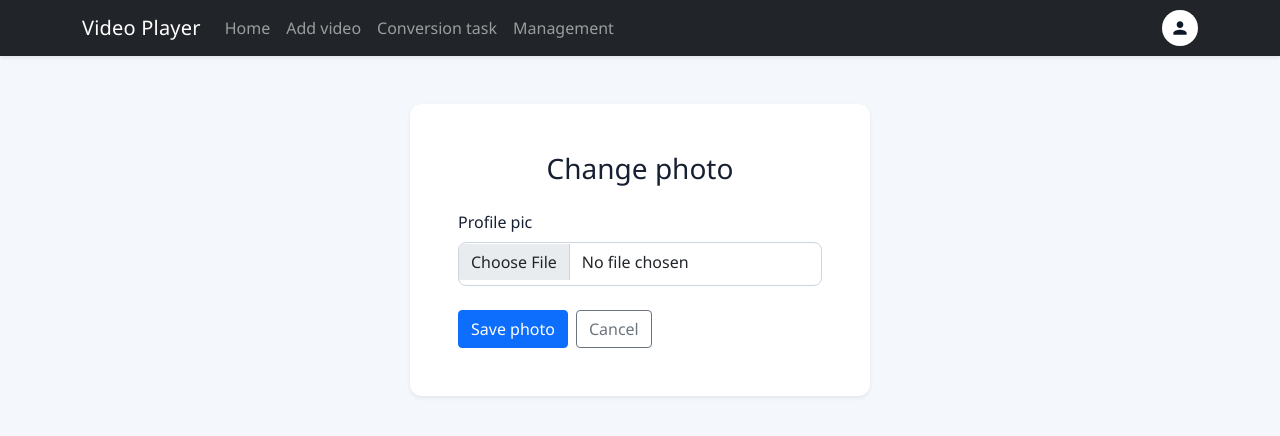
After one commit to bojanche/video_player, a Django app: page /videoplayer/account/photo/ in a window 1280 px wide. The commit adds this page. Shown: the top 436 px of the page. Run offline with Django 4.2, Linux system fonts and the light colour scheme; a user stored in the database is signed in; data comes from the database, SQL or seed files in the repository; both versions use the stored data as it was after the commit; some libraries are stand-ins or nearby versions.

Commit message:
user icon, unauthorized login

```diff
--- a/video/static/videoplayer/css/style.css
+++ b/video/static/videoplayer/css/style.css
@@ -19,6 +19,43 @@ a {
 
 .navbar-brand {
     letter-spacing: .01em;
+}
+
+.user-menu-button {
+    border: 0;
+    border-radius: 999px;
+    padding: 0;
+}
+
+.user-menu-button:focus {
+    box-shadow: 0 0 0 .25rem rgba(255, 255, 255, .18);
+}
+
+.user-menu-avatar {
+    align-items: center;
+    background: #f8fafc;
+    border: 2px solid rgba(255, 255, 255, .5);
+    border-radius: 999px;
+    color: #172033;
+    display: inline-flex;
+    height: 2.25rem;
+    justify-content: center;
+    object-fit: cover;
+    width: 2.25rem;
+}
+
+.user-menu-avatar-placeholder {
+    background: #fff;
+    border-color: rgba(255, 255, 255, .9);
+    color: #0f172a;
+}
+
+.account-photo-preview {
+    border: 3px solid #e2e8f0;
+    border-radius: 999px;
+    height: 7rem;
+    object-fit: cover;
+    width: 7rem;
 }
 
 .auth-card {
@@ -133,6 +170,28 @@ a {
     background-color: #0f172a;
 }
 
+.player-card-narrow {
+    max-width: 860px;
+}
+
+.player-card-narrow .video-js {
+    height: 70vh !important;
+    max-height: 70vh;
+    min-height: 0;
+    padding-top: 0 !important;
+}
+
+.player-card-narrow .vjs-tech {
+    height: 100% !important;
+    object-fit: contain;
+    position: static;
+    width: 100% !important;
+}
+
+.player-card-narrow .vjs-fluid {
+    padding-top: 0;
+}
+
 .table > :not(caption) > * > * {
     padding: 1rem;
 }
--- /dev/null
+++ b/video/templates/videoplayer/account_photo.html
@@ -0,0 +1,28 @@
+{% extends "videoplayer/base.html" %}
+{% block body_block %}
+
+<div class="auth-card card shadow-sm mx-auto">
+    <div class="card-body p-4 p-md-5">
+        <h1 class="h3 text-center mb-4">Change photo</h1>
+        {% if profile.profile_pic %}
+            <div class="text-center mb-4">
+                <img class="account-photo-preview" src="{{ profile.profile_pic.url }}" alt="{{ user.username }}">
+            </div>
+        {% endif %}
+        <form method="post" enctype="multipart/form-data">
+            {% csrf_token %}
+            <div class="mb-4">
+                <label class="form-label" for="{{ form.profile_pic.id_for_label }}">{{ form.profile_pic.label }}</label>
+                {{ form.profile_pic }}
+                {% if form.profile_pic.errors %}
+                    <div class="invalid-feedback d-block">{{ form.profile_pic.errors|striptags }}</div>
+                {% endif %}
+            </div>
+            <div class="d-flex gap-2">
+                <button class="btn btn-primary" type="submit">Save photo</button>
+                <a class="btn btn-outline-secondary" href="{% url 'videoplayer:video_playlist' %}">Cancel</a>
+            </div>
+        </form>
+    </div>
+</div>
+{% endblock %}
--- a/video/templates/videoplayer/add_video.html
+++ b/video/templates/videoplayer/add_video.html
@@ -31,7 +31,6 @@
 </div>
 
 <script src="{% static 'videoplayer/js/video.min.js' %}"></script>
-<script src="{% static 'videoplayer/js/videojs-contrib-hls.min.js' %}"></script>
 <script>
 document.querySelectorAll('.video-js').forEach(function(video) {
     videojs(video.id, {
--- a/video/templates/videoplayer/base.html
+++ b/video/templates/videoplayer/base.html
@@ -37,7 +37,26 @@
                 {% endif %}
             </ul>
             {% if user.is_authenticated %}
-                <a class="btn btn-outline-light btn-sm" href="{% url 'user_logout' %}">Logout</a>
+                <div class="dropdown">
+                    <button class="btn user-menu-button" type="button" id="user-menu" data-bs-toggle="dropdown" aria-expanded="false" aria-label="{{ user.username }} user menu" title="{{ user.username }}">
+                        {% if user_profile_photo_url %}
+                            <img class="user-menu-avatar" src="{{ user_profile_photo_url }}" alt="{{ user.username }}">
+                        {% else %}
+                            <span class="user-menu-avatar user-menu-avatar-placeholder">
+                                <svg width="20" height="20" viewBox="0 0 24 24" aria-hidden="true" focusable="false">
+                                    <path fill="currentColor" d="M12 12c2.21 0 4-1.79 4-4s-1.79-4-4-4-4 1.79-4 4 1.79 4 4 4Zm0 2c-2.67 0-8 1.34-8 4v1.5c0 .28.22.5.5.5h15c.28 0 .5-.22.5-.5V18c0-2.66-5.33-4-8-4Z"/>
+                                </svg>
+                            </span>
+                        {% endif %}
+                    </button>
+                    <ul class="dropdown-menu dropdown-menu-end shadow-sm" aria-labelledby="user-menu">
+                        <li><h6 class="dropdown-header">{{ user.username }}</h6></li>
+                        <li><a class="dropdown-item" href="{% url 'videoplayer:account_password' %}">Edit password</a></li>
+                        <li><a class="dropdown-item" href="{% url 'videoplayer:account_photo' %}">Change photo</a></li>
+                        <li><hr class="dropdown-divider"></li>
+                        <li><a class="dropdown-item text-danger" href="{% url 'user_logout' %}">Logout</a></li>
+                    </ul>
+                </div>
             {% else %}
                 <div class="d-flex gap-2">
                     <a class="btn btn-outline-light btn-sm" href="{% url 'user_login' %}">Login</a>
--- a/video/templates/videoplayer/login.html
+++ b/video/templates/videoplayer/login.html
@@ -4,6 +4,11 @@
 <div class="auth-card card shadow-sm mx-auto">
     <div class="card-body p-4 p-md-5">
         <h1 class="h3 text-center mb-4">Sign in</h1>
+        {% if login_error %}
+            <div class="alert alert-danger" role="alert">
+                {{ login_error }}
+            </div>
+        {% endif %}
         <form method="POST" action="{% url 'user_login' %}">
             {% csrf_token %}
             <div class="mb-3">
--- a/video/video/settings.py
+++ b/video/video/settings.py
@@ -69,6 +69,7 @@ TEMPLATES = [
                 'django.template.context_processors.request',
                 'django.contrib.auth.context_processors.auth',
                 'django.contrib.messages.context_processors.messages',
+                'videoplayer.context_processors.user_profile_photo',
             ],
         },
     },
--- /dev/null
+++ b/video/videoplayer/context_processors.py
@@ -0,0 +1,12 @@
+from .models import UserProfileInfo
+
+
+def user_profile_photo(request):
+    if not request.user.is_authenticated:
+        return {'user_profile_photo_url': ''}
+
+    profile = UserProfileInfo.objects.filter(user=request.user).first()
+    if not profile or not profile.profile_pic:
+        return {'user_profile_photo_url': ''}
+
+    return {'user_profile_photo_url': profile.profile_pic.url}
--- a/video/videoplayer/forms.py
+++ b/video/videoplayer/forms.py
@@ -20,6 +20,15 @@ class UserForm(forms.ModelForm):
 
 class UserProfileInfoForm(forms.ModelForm):
 
+    class Meta:
+        model = UserProfileInfo
+        fields = ('profile_pic',)
+        widgets = {
+            'profile_pic': forms.ClearableFileInput(attrs={'class': 'form-control'}),
+        }
+
+
+class UserPhotoForm(forms.ModelForm):
     class Meta:
         model = UserProfileInfo
         fields = ('profile_pic',)
@@ -107,6 +116,16 @@ class VideoLocationEditForm(forms.ModelForm):
         label='Video poster',
         widget=forms.ClearableFileInput(attrs={'class': 'form-control'}),
     )
+    subtitle_file = forms.FileField(
+        required=False,
+        label='Subtitle file',
+        widget=forms.ClearableFileInput(attrs={'class': 'form-control'}),
+    )
+    delete_subtitle = forms.BooleanField(
+        required=False,
+        label='Delete current subtitle',
+        widget=forms.CheckboxInput(attrs={'class': 'form-check-input'}),
+    )
 
     class Meta:
         model = VideoLocations
--- a/video/videoplayer/models.py
+++ b/video/videoplayer/models.py
@@ -11,6 +11,7 @@ class VideoLocations(models.Model):
     poster_path = models.CharField(max_length=255, default='0')
     owner = models.ForeignKey(User, on_delete=models.CASCADE, null=True, blank=True)
     is_public = models.BooleanField(default=True)
+    subtitle_path = models.CharField(max_length=255, blank=True, default='')
 
     def __str__(self):
         return self.video_name
--- a/video/videoplayer/urls.py
+++ b/video/videoplayer/urls.py
@@ -10,6 +10,8 @@ urlpatterns = [
     path('videoplayer/<int:video_id>/remove_converted_asset/', views.video_remove_converted_asset, name='video_remove_converted_asset'),
     path('videoplayer/<int:video_id>/delete/', views.video_delete, name='video_delete'),
     path('videoplayer/asset_upload/', views.asset_upload, name='asset_upload'),
+    path('videoplayer/account/password/', views.account_password, name='account_password'),
+    path('videoplayer/account/photo/', views.account_photo, name='account_photo'),
     path('videoplayer/users/', views.user_management, name='user_management'),
     path('videoplayer/users/add/', views.user_management_add, name='user_management_add'),
     path('videoplayer/users/<int:user_id>/edit/', views.user_management_edit, name='user_management_edit'),
--- a/video/videoplayer/views.py
+++ b/video/videoplayer/views.py
@@ -1,17 +1,20 @@
 from django.shortcuts import get_object_or_404, render, redirect
 from django.contrib.auth import login, authenticate, logout
+from django.contrib.auth.forms import PasswordChangeForm
 from django.contrib.auth.models import User
+from django.contrib.auth import update_session_auth_hash
 from django.contrib.auth.decorators import login_required, user_passes_test
 from django.db.models import Q
-from .forms import UserForm, UserProfileInfoForm, AssetUploadForm, VideoLocationEditForm, UserManagementForm, UserManagementCreateForm
+from .forms import UserForm, UserProfileInfoForm, UserPhotoForm, AssetUploadForm, VideoLocationEditForm, UserManagementForm, UserManagementCreateForm
 from django.urls import reverse
 from django.http import HttpResponseRedirect, HttpResponse, HttpResponseForbidden, JsonResponse
-from .models import VideoLocations, VideoFileUpload
+from .models import UserProfileInfo, VideoLocations, VideoFileUpload
 from .converter import converter
 from . import conversion_progress
 from .ffmpeg_capabilities import gpu_encoder
 import pathlib
 import shutil
+import subprocess
 from video.settings import MEDIA_ROOT
 import threading
 # Create your views here.
@@ -96,8 +99,24 @@ def video_edit(request, video_id):
             poster_image = form.cleaned_data.get('poster_image')
             if poster_image:
                 _replace_poster(item, poster_image)
+            if form.cleaned_data.get('delete_subtitle'):
+                _delete_subtitle(item)
+            subtitle_file = form.cleaned_data.get('subtitle_file')
+            if subtitle_file:
+                try:
+                    _replace_subtitle(item, subtitle_file)
+                except subprocess.CalledProcessError as exc:
+                    form.add_error('subtitle_file', _subtitle_error(exc))
+                    return render(request, 'videoplayer/video_edit.html', {
+                        'form': form,
+                        'item': item,
+                    })
             _matching_uploads(item).update(video_name=item.video_name, is_public=item.is_public)
-            _matching_locations(item).exclude(pk=item.pk).update(video_name=item.video_name, is_public=item.is_public)
+            _matching_locations(item).exclude(pk=item.pk).update(
+                video_name=item.video_name,
+                is_public=item.is_public,
+                subtitle_path=item.subtitle_path,
+            )
             return redirect('videoplayer:video_playlist')
     else:
         form = VideoLocationEditForm(instance=item)
@@ -135,6 +154,35 @@ def video_delete(request, video_id):
 def user_logout(request):
     logout(request)
     return HttpResponseRedirect(reverse('videoplayer:video_playlist'))
+
+
+@login_required
+def account_password(request):
+    if request.method == 'POST':
+        form = PasswordChangeForm(request.user, request.POST)
+        if form.is_valid():
+            user = form.save()
+            update_session_auth_hash(request, user)
+            return redirect('videoplayer:video_playlist')
+    else:
+        form = PasswordChangeForm(request.user)
+
+    _style_password_form(form)
+    return render(request, 'videoplayer/account_password.html', {'form': form})
+
+
+@login_required
+def account_photo(request):
+    profile, created = UserProfileInfo.objects.get_or_create(user=request.user)
+    if request.method == 'POST':
+        form = UserPhotoForm(request.POST, request.FILES, instance=profile)
+        if form.is_valid():
+            form.save()
+            return redirect('videoplayer:video_playlist')
+    else:
+        form = UserPhotoForm(instance=profile)
+
+    return render(request, 'videoplayer/account_photo.html', {'form': form, 'profile': profile})
 
 
 @login_required
@@ -233,6 +281,11 @@ def _can_view_video(user, item):
     return user.is_superuser or item.owner_id == user.id
 
 
+def _style_password_form(form):
+    for field in form.fields.values():
+        field.widget.attrs.update({'class': 'form-control'})
+
+
 def _asset_dir(item):
     media_root = MEDIA_ROOT.resolve()
     item_path = pathlib.Path(item.file_path.lstrip('/'))
@@ -248,6 +301,18 @@ def _poster_path(item):
     if media_root != poster_path.parent and media_root not in poster_path.parents:
         raise ValueError('Refusing to operate outside MEDIA_ROOT.')
     return poster_path
+
+
+def _subtitle_path(item):
+    if item.subtitle_path:
+        subtitle_path = (pathlib.Path.cwd() / pathlib.Path(item.subtitle_path.lstrip('/'))).resolve()
+    else:
+        subtitle_path = (_asset_dir(item) / 'subtitles.vtt').resolve()
+
+    media_root = MEDIA_ROOT.resolve()
+    if media_root != subtitle_path.parent and media_root not in subtitle_path.parents:
+        raise ValueError('Refusing to operate outside MEDIA_ROOT.')
+    return subtitle_path
 
 
 def _matching_uploads(item):
@@ -267,10 +332,55 @@ def _replace_poster(item, poster_image):
             destination.write(chunk)
 
 
+def _replace_subtitle(item, subtitle_file):
+    asset_dir = _asset_dir(item)
+    source_path = asset_dir / ('subtitle_upload' + pathlib.Path(subtitle_file.name).suffix.lower())
+    output_path = _subtitle_path(item)
+
+    with source_path.open('wb+') as destination:
+        for chunk in subtitle_file.chunks():
+            destination.write(chunk)
+
+    try:
+        subprocess.run(
+            ['ffmpeg', '-y', '-i', str(source_path), str(output_path)],
+            stdout=subprocess.PIPE,
+            stderr=subprocess.PIPE,
+            text=True,
+            timeout=60,
+            check=True,
+        )
+    finally:
+        if source_path.exists():
+            source_path.unlink()
+
+    relative_path = pathlib.PureWindowsPath(output_path).relative_to(pathlib.Path.cwd()).as_posix()
+    item.subtitle_path = '/' + relative_path
+    item.save(update_fields=['subtitle_path'])
+
+
+def _subtitle_error(exc):
+    message = exc.stderr.strip() if exc.stderr else ''
+    if not message:
+        return 'Could not convert subtitle file to WebVTT.'
+    return 'Could not convert subtitle file to WebVTT: ' + message.splitlines()[-1]
+
+
+def _delete_subtitle(item):
+    if not item.subtitle_path:
+        return
+
+    subtitle_path = _subtitle_path(item)
+    if subtitle_path.exists():
+        subtitle_path.unlink()
+    item.subtitle_path = ''
+    item.save(update_fields=['subtitle_path'])
+
+
 def _remove_converted_files(item):
     asset_dir = _asset_dir(item)
     for path in asset_dir.iterdir():
-        if path.is_file() and (path.name == 'output.jpg' or path.name == 'master.m3u8' or path.suffix == '.ts'):
+        if path.is_file() and (path.name == 'output.jpg' or path.name == 'master.m3u8' or path.name == 'subtitles.vtt' or path.suffix == '.ts'):
             path.unlink()
         if path.is_dir() and (path.name == 'v0' or path.name == 'v1' or path.name == 'v2'):
             shutil.rmtree(path, ignore_errors=True)
@@ -321,6 +431,8 @@ def user_login(request):
                 HttpResponse('Account is not active!!!')
         else:
             print('Login failed!!!')
-            return HttpResponse('Invalid login details provided!')
+            return render(request, 'videoplayer/login.html', {
+                'login_error': 'Invalid login details provided.',
+            })
     else:
         return render(request, 'videoplayer/login.html', {})
```
Also changed, not shown: video/templates/videoplayer/account_password.html (added, +28 -0 lines), video/templates/videoplayer/player.html (+4 -3 lines), video/templates/videoplayer/video_edit.html (+22 -0 lines), video/videoplayer/converter.py (+48 -0 lines), video/db.sqlite3, video/videoplayer/migrations/0008_videolocations_subtitle_path.py (added).
